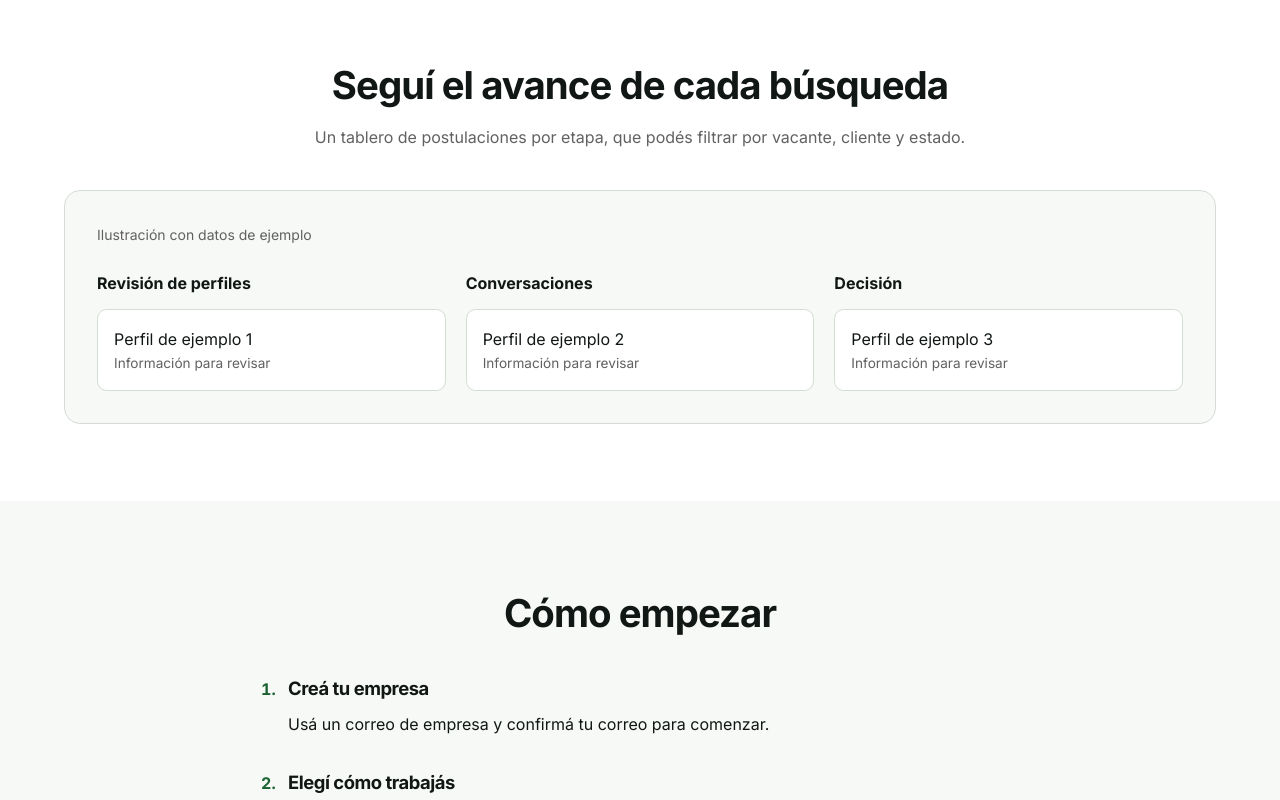
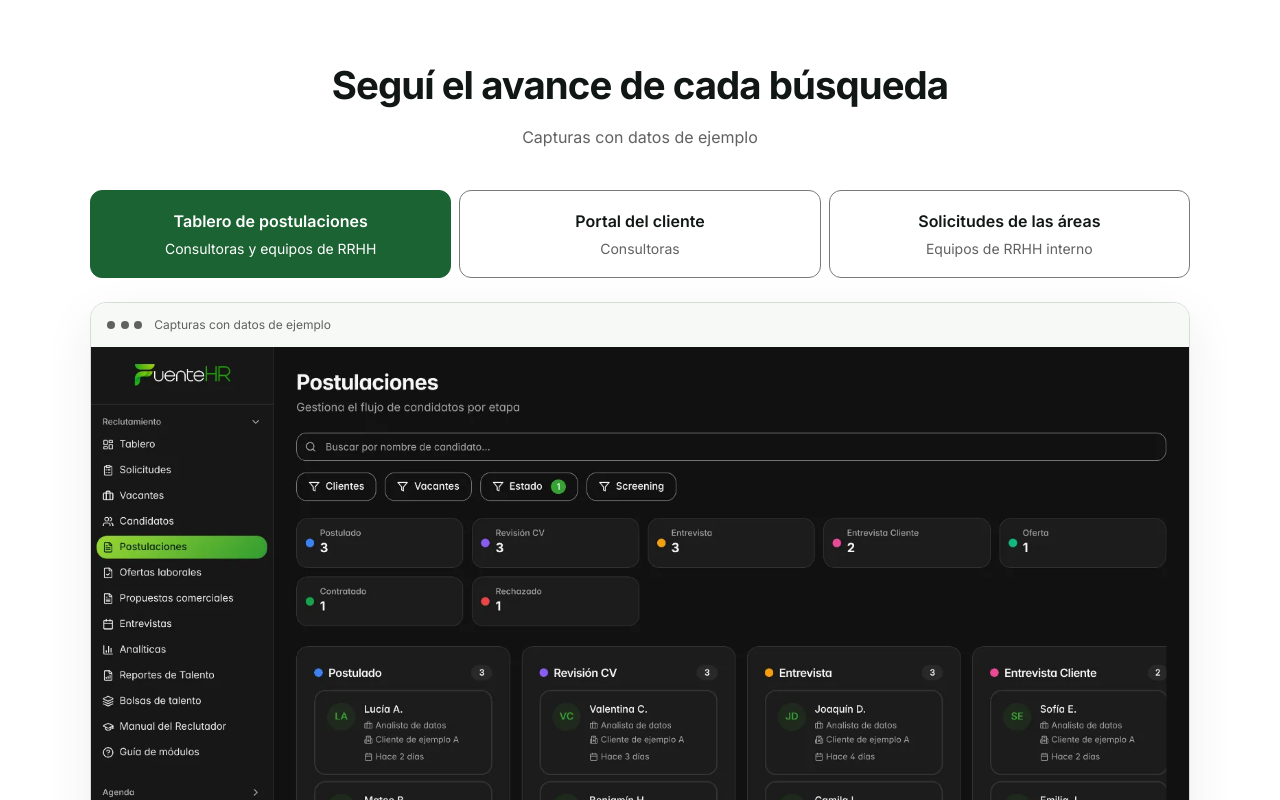
Before and after one commit to fuentepy/fuente-ats-landing, a React (Vite) app: page / in a window 1280 px wide. Shown: the part 2840-3640 px from the top of the page. Built offline with nearby package versions, Linux system fonts and the light colour scheme; no server answers.

Commit message:
feat(web): mostrar capturas oscuras en pestañas accesibles

```diff
--- a/src/pages/ats-landing/AtsShowcase.tsx
+++ b/src/pages/ats-landing/AtsShowcase.tsx
@@ -1,9 +1,74 @@
-export const AtsShowcase = () => <section id="producto" className="ats-section">
-  <div className="ats-container">
-    <div className="ats-section-heading"><h2>Seguí el avance de cada búsqueda</h2><p>Un tablero de postulaciones por etapa, que podés filtrar por vacante, cliente y estado.</p></div>
-    <figure className="ats-product-illustration">
-      <figcaption>Ilustración con datos de ejemplo</figcaption>
-      <div className="ats-example-stages">{['Revisión de perfiles', 'Conversaciones', 'Decisión'].map((stage,i) => <div key={stage}><strong>{stage}</strong><div className="ats-example-profile">Perfil de ejemplo {i+1}<p>Información para revisar</p></div></div>)}</div>
-    </figure>
-  </div>
-</section>;
+import { useRef, useState, type KeyboardEvent } from 'react';
+
+const screens = [
+  {
+    id: 'tablero', file: 'tablero', label: 'Tablero de postulaciones', audience: 'Consultoras y equipos de RRHH',
+    caption: 'Seguí cada postulación por etapa y filtrá por cliente, vacante o estado.',
+    alt: 'Tablero de postulaciones de FuenteHR con columnas por etapa (Postulado, Revisión CV, Entrevista y Entrevista Cliente) y tarjetas de candidatos de ejemplo.',
+  },
+  {
+    id: 'portal', file: 'portal-cliente', label: 'Portal del cliente', audience: 'Consultoras',
+    caption: 'Tu cliente ve sus vacantes y los perfiles que compartís en cada etapa.',
+    alt: 'Vista del portal del cliente con el detalle de una vacante y la lista de postulaciones compartidas, cada una con su etapa.',
+  },
+  {
+    id: 'solicitudes', file: 'solicitudes-rrhh', label: 'Solicitudes de las áreas', audience: 'Equipos de RRHH interno',
+    caption: 'RRHH revisa los pedidos de vacante de cada área y decide cuáles aprobar.',
+    alt: 'Listado de solicitudes de vacante de las áreas, con puesto, área, urgencia, estado y fecha.',
+  },
+];
+
+export const AtsShowcase = () => {
+  const [active, setActive] = useState(0);
+  const tabs = useRef<Array<HTMLButtonElement | null>>([]);
+  const onKeyDown = (event: KeyboardEvent<HTMLButtonElement>, index: number) => {
+    const next = event.key === 'ArrowRight' ? (index + 1) % screens.length
+      : event.key === 'ArrowLeft' ? (index + screens.length - 1) % screens.length
+      : event.key === 'Home' ? 0 : event.key === 'End' ? screens.length - 1 : null;
+    if (next === null) return;
+    event.preventDefault();
+    setActive(next);
+    tabs.current[next]?.focus();
+  };
+
+  return <section id="producto" className="ats-section" aria-labelledby="ats-showcase-title">
+    <div className="ats-container">
+      <div className="ats-section-heading"><h2 id="ats-showcase-title">Seguí el avance de cada búsqueda</h2><p>Capturas con datos de ejemplo</p></div>
+      <div className="ats-showcase">
+        <div className="ats-showcase-tabs" role="tablist" aria-label="Pantallas de FuenteHR">
+          {screens.map((screen, index) => <button
+            key={screen.id} ref={element => { tabs.current[index] = element; }}
+            type="button" role="tab" id={`ats-tab-${screen.id}`} className="ats-showcase-tab"
+            aria-selected={active === index} aria-controls={`ats-panel-${screen.id}`}
+            aria-labelledby={`ats-tab-label-${screen.id}`} aria-describedby={`ats-tab-audience-${screen.id}`}
+            tabIndex={active === index ? 0 : -1} onClick={() => setActive(index)} onKeyDown={event => onKeyDown(event, index)}
+          >
+            <span id={`ats-tab-label-${screen.id}`} className="ats-showcase-tab-label">{screen.label}</span>
+            <span id={`ats-tab-audience-${screen.id}`} className="ats-showcase-tab-audience">{screen.audience}</span>
+          </button>)}
+        </div>
+        {screens.map((screen, index) => <div
+          key={screen.id} role="tabpanel" id={`ats-panel-${screen.id}`} aria-labelledby={`ats-tab-${screen.id}`}
+          className="ats-showcase-panel" hidden={active !== index} tabIndex={0}
+        >
+          <figure>
+            <div className="ats-showcase-browser">
+              <div className="ats-showcase-browser-bar">
+                <span className="ats-showcase-dots" aria-hidden="true"><i /><i /><i /></span>
+                <span>Capturas con datos de ejemplo</span>
+              </div>
+              <picture>
+                <source media="(max-width: 720px)" srcSet={`/capturas/${screen.file}-oscuro-movil-900.webp`} width="900" height="617" />
+                <img src={`/capturas/${screen.file}-oscuro-1600.webp`}
+                  srcSet={`/capturas/${screen.file}-oscuro-800.webp 800w, /capturas/${screen.file}-oscuro-1600.webp 1600w`}
+                  sizes="(min-width: 1200px) 1100px, (min-width: 721px) 92vw, calc(100vw - 2.5rem)"
+                  width="1600" height="914" alt={screen.alt} loading="lazy" decoding="async" />
+              </picture>
+            </div>
+            <figcaption>{screen.caption}</figcaption>
+          </figure>
+        </div>)}
+      </div>
+    </div>
+  </section>;
+};
--- a/src/pages/ats-landing/styles.css
+++ b/src/pages/ats-landing/styles.css
@@ -74,11 +74,23 @@
 .landing-ats li::marker { color: hsl(var(--ats-primary)); font-weight: 700; }
 .landing-ats .ats-control-note { margin-top: 2rem; border-left: 4px solid hsl(var(--ats-primary)); padding: 1rem 1.5rem; }
 .landing-ats .ats-control-note h3 { margin-bottom: .75rem; }
-.landing-ats .ats-product-illustration { margin: 0; padding: clamp(1rem, 3vw, 2rem); border: 1px solid hsl(var(--ats-border)); border-radius: 1rem; background: hsl(var(--ats-muted)); }
-.landing-ats .ats-product-illustration figcaption { font-size: .875rem; margin-bottom: 1.5rem; color: hsl(var(--ats-muted-fg)); }
-.landing-ats .ats-example-stages { display: grid; gap: 1.25rem; }
-.landing-ats .ats-example-profile { margin-top: .75rem; padding: 1rem; background: white; border: 1px solid hsl(var(--ats-border)); border-radius: .6rem; }
-.landing-ats .ats-example-profile p { color: hsl(var(--ats-muted-fg)); font-size: .85rem; }
+.landing-ats .ats-showcase { max-width: 1100px; margin-inline: auto; }
+.landing-ats .ats-showcase-tabs { display: grid; grid-template-columns: repeat(3, minmax(0, 1fr)); gap: .5rem; margin-bottom: 1.5rem; }
+.landing-ats .ats-showcase-tab { display: flex; flex-direction: column; align-items: center; justify-content: center; gap: .4rem; min-width: 0; min-height: 88px; padding: .9rem .5rem; border: 1px solid hsl(var(--ats-control-border)); border-radius: .75rem; background: hsl(var(--ats-bg)); color: hsl(var(--ats-fg)); font: inherit; cursor: pointer; }
+.landing-ats .ats-showcase-tab-label { font-size: clamp(.8125rem, 1.5vw, 1rem); font-weight: 600; line-height: 1.4; }
+.landing-ats .ats-showcase-tab-audience { font-size: clamp(.75rem, 1.2vw, .875rem); color: hsl(var(--ats-muted-fg)); line-height: 1.4; }
+.landing-ats .ats-showcase-tab:hover:not([aria-selected="true"]) { background: hsl(var(--ats-muted)); }
+.landing-ats .ats-showcase-tab[aria-selected="true"] { background: hsl(var(--ats-primary)); color: hsl(var(--ats-bg)); border-color: hsl(var(--ats-primary)); }
+.landing-ats .ats-showcase-tab[aria-selected="true"] .ats-showcase-tab-audience { color: inherit; }
+.landing-ats .ats-showcase-panel[hidden] { display: none; }
+.landing-ats .ats-showcase-panel figure { margin: 0; }
+.landing-ats .ats-showcase-browser { overflow: hidden; border: 1px solid hsl(var(--ats-border)); border-radius: 1rem; box-shadow: 0 16px 48px #12261a14; }
+.landing-ats .ats-showcase-browser-bar { display: flex; align-items: center; gap: .75rem; padding: .75rem 1rem; background: hsl(var(--ats-muted)); color: hsl(var(--ats-muted-fg)); font-size: .75rem; }
+.landing-ats .ats-showcase-dots { display: flex; gap: .35rem; flex-shrink: 0; }
+.landing-ats .ats-showcase-dots i { width: .5rem; height: .5rem; border-radius: 50%; background: hsl(var(--ats-muted-fg)); }
+.landing-ats .ats-showcase-browser picture, .landing-ats .ats-showcase-browser img { display: block; width: 100%; }
+.landing-ats .ats-showcase-browser img { height: auto; }
+.landing-ats .ats-showcase-panel figcaption { margin-top: 1rem; text-align: center; color: hsl(var(--ats-muted-fg)); font-size: .9rem; }
 .landing-ats .ats-start-steps { padding-left: 1.5rem; max-width: 48rem; margin: auto; display: grid; gap: 2rem; }
 .landing-ats .ats-start-steps li { padding-left: .5rem; }
 .landing-ats .ats-start-steps h3 { margin-bottom: .75rem; }
@@ -102,7 +114,7 @@
 .landing-ats .ats-honeypot { position: absolute; width: 1px; height: 1px; overflow: hidden; clip-path: inset(50%); white-space: nowrap; pointer-events: none; }
 @media (min-width: 768px) {
   .landing-ats .ats-grid-2 { grid-template-columns: repeat(2, minmax(0, 1fr)); }
-  .landing-ats .ats-capabilities, .landing-ats .ats-example-stages { grid-template-columns: repeat(3, minmax(0, 1fr)); }
+  .landing-ats .ats-capabilities { grid-template-columns: repeat(3, minmax(0, 1fr)); }
 }
 @media (min-width: 1100px) {
   .landing-ats .ats-nav-desktop { display: flex; }
```
